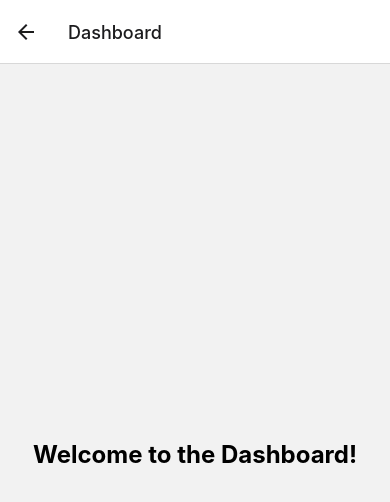
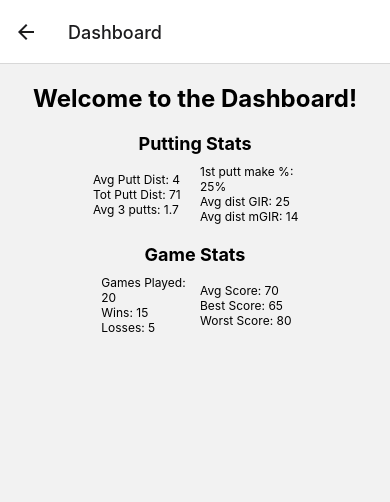
Before and after one commit to jbreeland/loginApp, a React Native app in the folder mobile/: screen /Dashboard in a window 390 px wide. Shown: the top 502 px of the page. Built offline with nearby package versions, Linux system fonts and the light colour scheme.

Commit message:
added text and formatting to dashboard

```diff
--- a/mobile/screens/Dashboard.js
+++ b/mobile/screens/Dashboard.js
@@ -4,7 +4,35 @@ import { View, Text, StyleSheet } from 'react-native';
 const Dashboard = () => {
     return (
         <View style={styles.container}>
-            <Text style={styles.text}>Welcome to the Dashboard!</Text>
+            <Text style={styles.text1}>Welcome to the Dashboard!</Text>
+
+            <Text style={styles.text2}>Putting Stats</Text>
+            <View style={styles.columnContainer}>
+                <View style={styles.leftColumn}>
+                    <Text style={styles.text3}>Avg Putt Dist: 4 </Text>
+                    <Text style={styles.text3}>Tot Putt Dist: 71 </Text>
+                    <Text style={styles.text3}>Avg 3 putts: 1.7 </Text>
+                </View>
+                <View style={styles.rightColumn}>
+                    <Text style={styles.text3}>1st putt make %: 25%</Text>
+                    <Text style={styles.text3}>Avg dist GIR: 25</Text>
+                    <Text style={styles.text3}>Avg dist mGIR: 14</Text>
+                </View>
+            </View>
+
+            <Text style={styles.text2}>Game Stats</Text>
+            <View style={styles.columnContainer}>
+                <View style={styles.leftColumn}>
+                    <Text style={styles.text3}>Games Played: 20 </Text>
+                    <Text style={styles.text3}>Wins: 15 </Text>
+                    <Text style={styles.text3}>Losses: 5 </Text>
+                </View>
+                <View style={styles.rightColumn}>
+                    <Text style={styles.text3}>Avg Score: 70</Text>
+                    <Text style={styles.text3}>Best Score: 65</Text>
+                    <Text style={styles.text3}>Worst Score: 80</Text>
+                </View>
+            </View>
         </View>
     );
 };
@@ -12,12 +40,38 @@ const Dashboard = () => {
 const styles = StyleSheet.create({
     container: {
         flex: 1,
+        justifyContent: 'top',
+        alignItems: 'center',
+        marginTop: 20,
+    },
+    columnContainer: {
+        flexDirection: 'row',
+        marginBottom: 20,
+    },
+    leftColumn: {
+        flex: 1,
         justifyContent: 'center',
-        alignItems: 'center',
+        alignItems: 'flex-start',
+        marginLeft: 60,
     },
-    text: {
+    rightColumn: {
+        flex: 1,
+        justifyContent: 'center',
+        alignItems: 'flex-start',
+        marginRight: 50,
+    },
+    text1: {
         fontSize: 24,
         fontWeight: 'bold',
+        marginBottom: 20,
+    },
+    text2: {
+        fontSize: 18,
+        fontWeight: 'bold',
+        marginBottom: 10,
+    },
+    text3: {
+        fontSize: 12,
     },
 });
 
```
